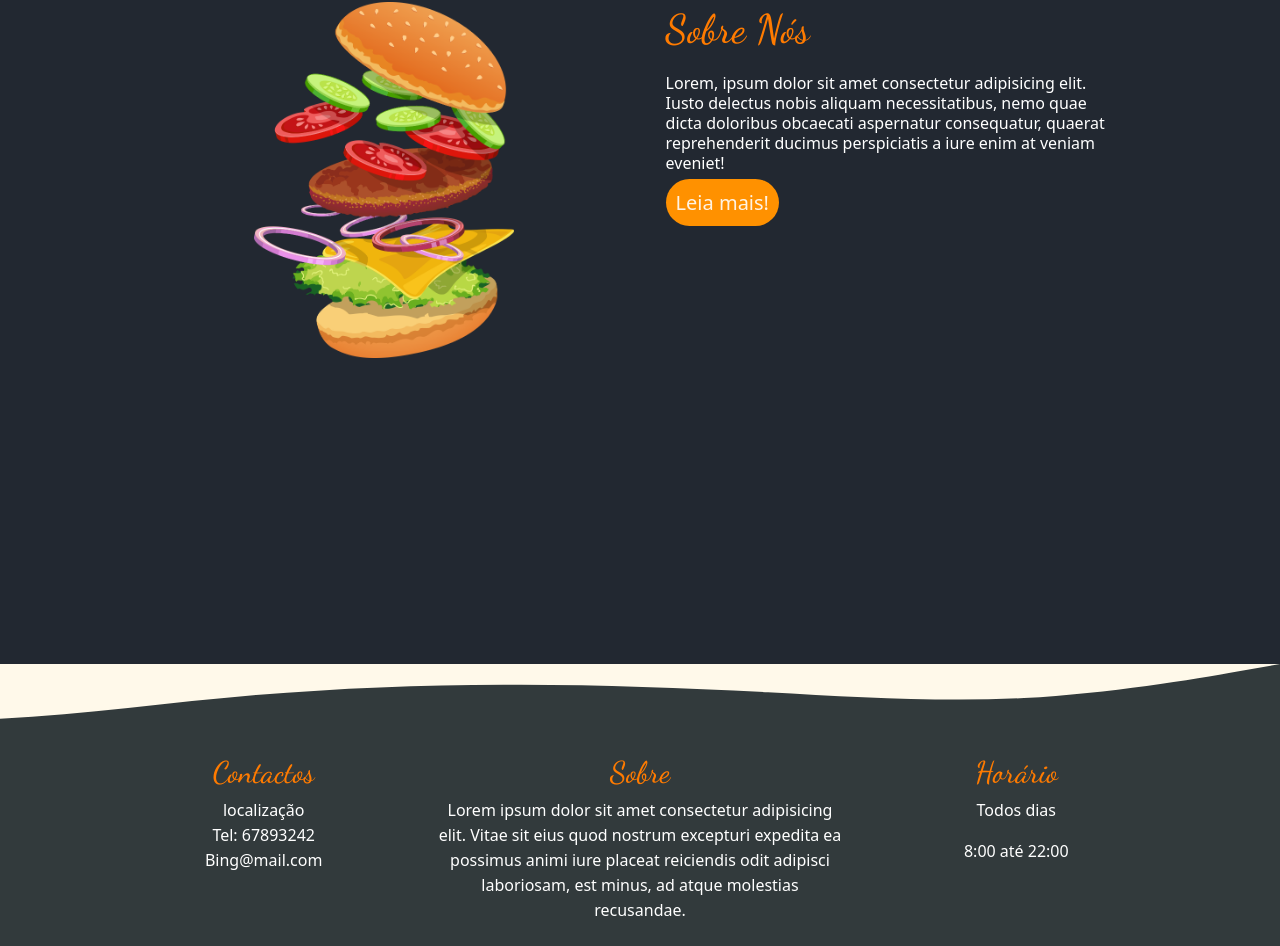
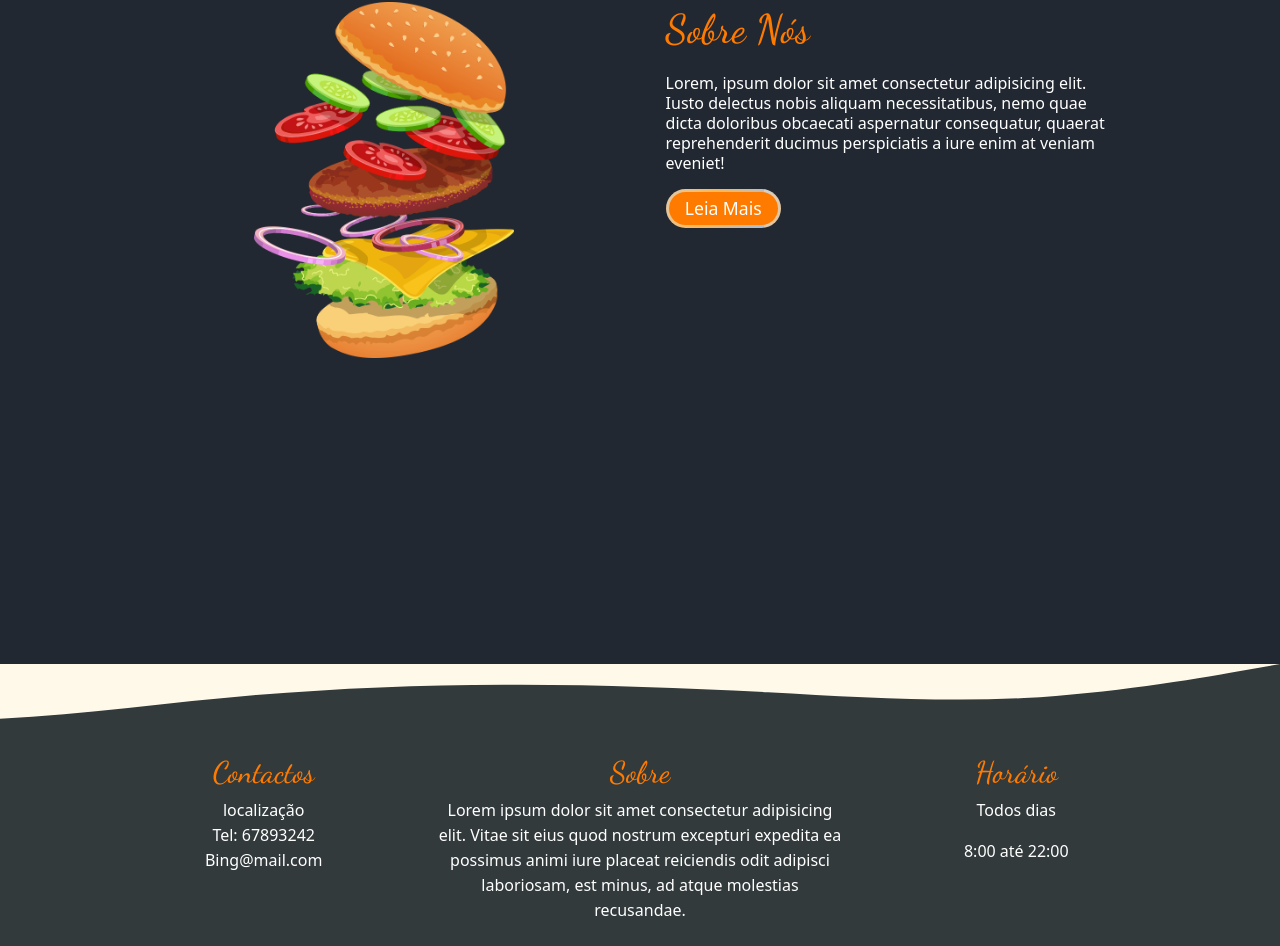
Before and after one commit to LeandroUcuamba/MBINGULA_FRONTEND, a React (Vite) app: page / in a window 1280 px wide. Shown: the part 1656-2602 px from the top of the page. Built offline with nearby package versions, Linux system fonts and the light colour scheme.

Commit message:
sobre
Alteração botão leia mais

```diff
--- a/src/Front-office/pages/Sobre/Sobre.css
+++ b/src/Front-office/pages/Sobre/Sobre.css
@@ -54,26 +54,58 @@
     font-size: 40px;
 }
 
-.btn-about {
-    margin-top: 20px;
+.leia-mais {
+    display: block;
+    cursor: pointer;
+    margin-left: 0px;
+    width: 25%;
+    text-align: center;
+    justify-content: center;
+    align-items: center;
+    color: white;
+    position: relative;
+    text-decoration: none;
+    border-radius: 100px;
+    overflow: hidden;
+    padding: 3px;
+    isolation: isolate;
 }
 
-.btn-content-about {
-    margin-top: 40px;
-    padding: 10px;
-    text-decoration: none;
-    color: rgba(255, 255, 255, 0.89);
-    border: none;
-    background-color: rgb(255, 145, 0);
-    border-radius: 30px;
-    font-size: 20px;
+.leia-mais::before {
+    content: "";
+    position: absolute;
+    top: 0;
+    left: 0;
+    width: 400%;
+    height: 100%;
+    background: linear-gradient(115deg, #d1d1d1, #ffb752, #a7bfde);
+    background-size: 25% 100%;
+    animation: an-at-keyframe-css-at-rule-that-translates-via-the-transform-property-the-background-by-negative-25-percent-of-its-width-so-that-it-gives-a-nice-border-animation_-We-use-the-translate-property-to-have-a-nice-transition-so-it_s-not-a-jerk-of-a-start-or-stop 0.75s linear infinite;
+    animation-play-state: running;
+    translate: -5% 0%;
+    transition: translate 0.25s ease-out;
 }
 
-.btn-content-about:hover {
-    color: rgb(255, 145, 0);
-    background-color: white;
-    transition: 0.5s;
-    border: none;
+.leia-mais:hover::before {
+    animation-play-state: running;
+    transition-duration: 0.75s;
+    translate: 0% 0%;
+}
+
+@keyframes an-at-keyframe-css-at-rule-that-translates-via-the-transform-property-the-background-by-negative-25-percent-of-its-width-so-that-it-gives-a-nice-border-animation_-We-use-the-translate-property-to-have-a-nice-transition-so-it_s-not-a-jerk-of-a-start-or-stop {
+    to {
+        transform: translateX(-25%);
+    }
+}
+
+.leia-mais span {
+    position: relative;
+    display: block;
+    padding: .4rem;
+    font-size: 1.1rem;
+    background: var(--main-color);
+    border-radius: 100px;
+    height: 100%;
 }
 
 @media only screen and (max-width: 1200px) {
@@ -112,6 +144,15 @@
 
     .detail-box-about {
         width: 100%;
+    }
+
+    .leia-mais {
+        width: 40%;
+    }
+
+    .leia-mais span {
+        padding: .4rem 1.5rem;
+        font-size: 1.2rem;
     }
 
 }
@@ -156,4 +197,13 @@
     .detail-box-about {
         width: 100%;
     }
+
+    .leia-mais {
+        width: 40%;
+    }
+
+    .leia-mais span {
+        padding: .4rem 1.5rem;
+        font-size: 1.2rem;
+    }
 }
--- a/src/Front-office/pages/Sobre/Sobre.jsx
+++ b/src/Front-office/pages/Sobre/Sobre.jsx
@@ -23,9 +23,7 @@
                             Lorem, ipsum dolor sit amet consectetur adipisicing elit. Iusto delectus nobis aliquam necessitatibus, nemo quae dicta doloribus obcaecati aspernatur consequatur, quaerat reprehenderit ducimus perspiciatis a iure enim at veniam eveniet!
                         </p>
                         <div className='btn-about'>
-                            <a href="" className="btn-content-about">
-                                Leia mais!
-                            </a>
+                            <a className="leia-mais"><span>Leia Mais</span></a>
                         </div>
                     </div>
                 </div>
```
